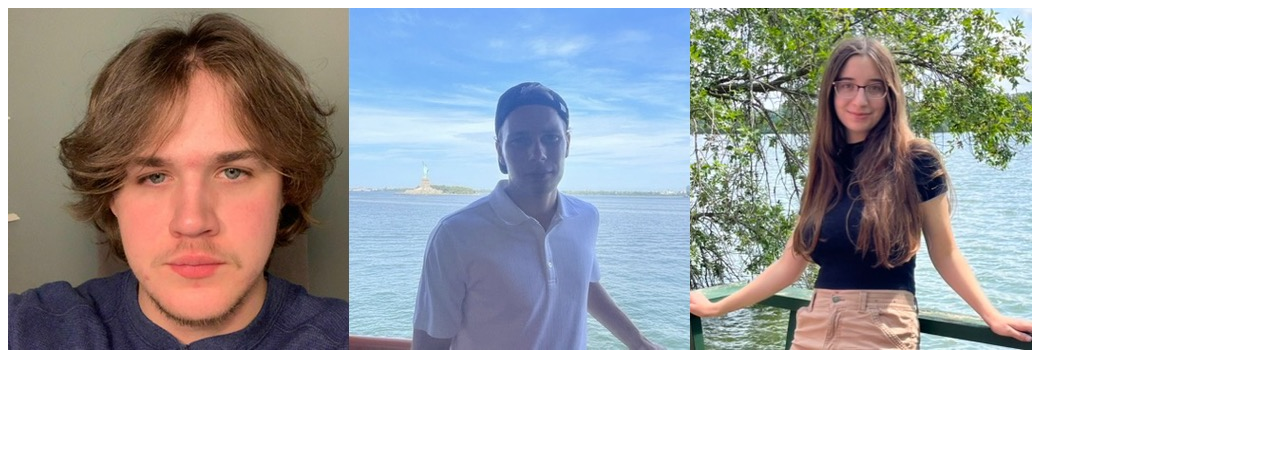
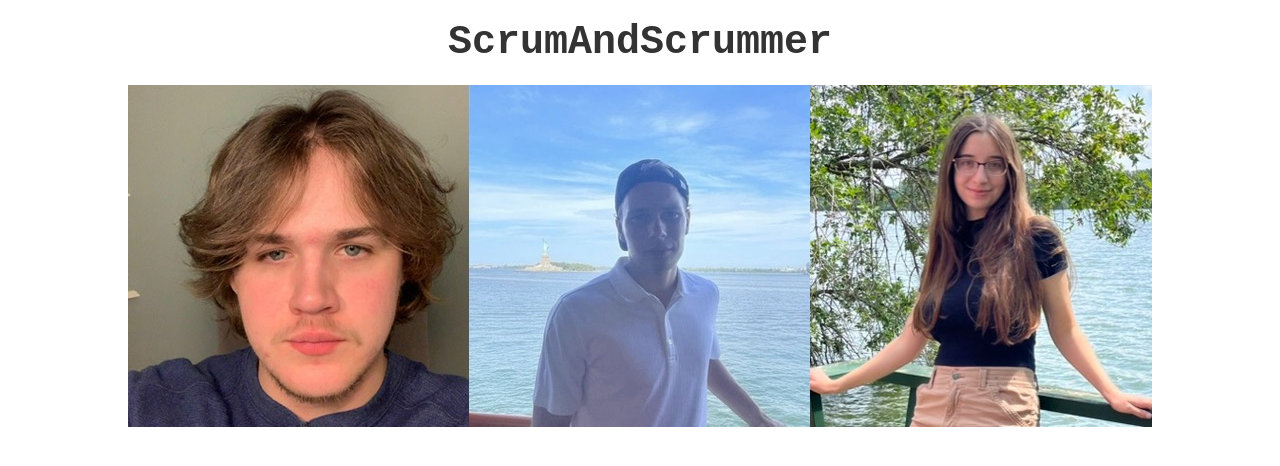
Before and after one commit to Scrum-And-Scrummer/getting-to-know-each-other-teams, a plain HTML site: page index.html in a window 1280 px wide. Drawn offline with Linux system fonts and the light colour scheme.

Commit message:
Added header

```diff
--- /dev/null
+++ b/index.css
@@ -0,0 +1,14 @@
+h1 {
+    text-align: center;
+    font-size: 2.5rem;
+    font-family: 'Courier New', Courier, monospace;
+    color: #333;
+    margin-top: 20px;
+    margin-bottom: 10px;
+}
+
+.center-image {
+    display: flex;
+    justify-content: center;
+    margin-top: 20px;
+}
--- a/index.html
+++ b/index.html
@@ -1,10 +1,18 @@
 <!DOCTYPE html>
 <html lang="en">
+<head>
     <title>ScrumAndScrummer</title>
-    <img src="ScrumAndScrummer.jpg" alt="ScrumAndScrummer" usemap="#ScrumAndScrummer">
+    <link rel="stylesheet" href="index.css">
+</head>
+<body>
+    <h1>ScrumAndScrummer</h1>
+    <div class="center-image">
+        <img src="ScrumAndScrummer.jpg" alt="ScrumAndScrummer" usemap="#ScrumAndScrummer">
+    </div>
     <map name="ScrumAndScrummer">
         <area shape="rect" coords="0,0,342,342" alt="Nick" href="">
         <area shape="rect" coords="342,0,684,342" alt="Indrek" href="">
         <area shape="rect" coords="684,0,1026,342" alt="Savannah" href="https://savannah7704.github.io/me/">
     </map>
+</body>
 </html>
```
